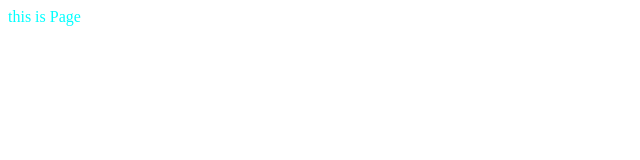
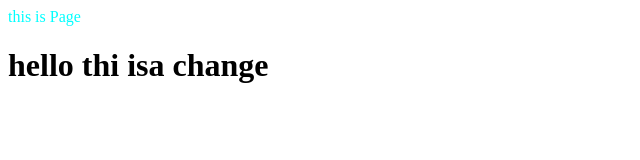
Before and after one commit to kushalr073/GitHub-demo, a plain HTML site: page Localrepo/index.html in a window 1280 px wide. Shown: the whole page, without its empty margins (0-640 px from the left). Drawn offline with Linux system fonts and the light colour scheme.

Commit message:
added h1 tag

```diff
--- a/Localrepo/index.html
+++ b/Localrepo/index.html
@@ -1 +1,2 @@
 <p style="color: aqua;">this is Page</p>
+<h1>hello thi isa change</h1>
```
